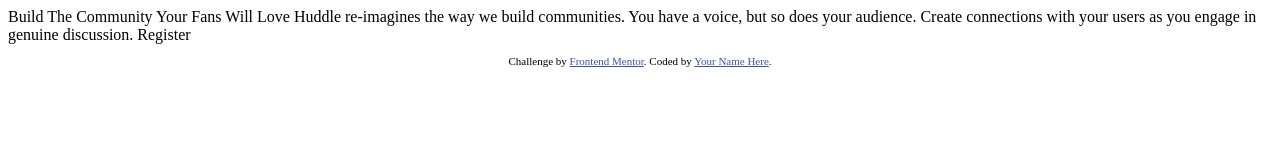
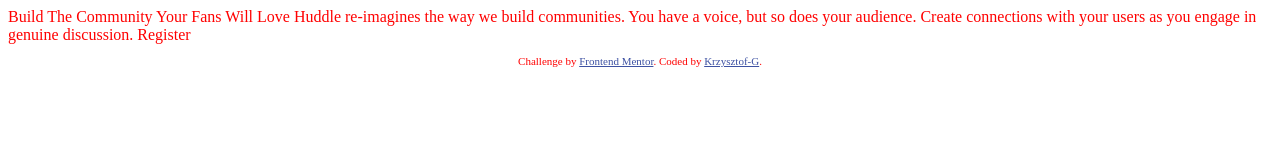
Before and after one commit to Krzysztof-G/Frontend_Mentor_Huddle_Landing_Page, a website: page index.html in a window 1280 px wide. Drawn offline with Linux system fonts and the light colour scheme.

Commit message:
add basic stucture

```diff
--- a/index.html
+++ b/index.html
@@ -5,6 +5,8 @@
   <meta name="viewport" content="width=device-width, initial-scale=1.0"> <!-- displays site properly based on user's device -->
 
   <link rel="icon" type="image/png" sizes="32x32" href="./images/favicon-32x32.png">
+  <link href="https://use.fontawesome.com/releases/v5.7.2/css/all.css" rel="stylesheet">
+  <link rel="stylesheet" href="css/style.css">
 
   <title>Frontend Mentor | Huddle landing page with single introductory section</title>
 
@@ -26,7 +28,7 @@
   <footer>
     <p class="attribution">
       Challenge by <a href="https://www.frontendmentor.io?ref=challenge" target="_blank">Frontend Mentor</a>.
-      Coded by <a href="#">Your Name Here</a>.
+      Coded by <a href="https://github.com/Krzysztof-G" target="_blank">Krzysztof-G</a>.
     </p>
   </footer>
 </body>
--- /dev/null
+++ b/sass/style.scss
@@ -0,0 +1,3 @@
+body{
+    color: red;
+}
```
Also changed, not shown: package.json (added, +42 -0 lines), css/style.css (added), 3 other files.
